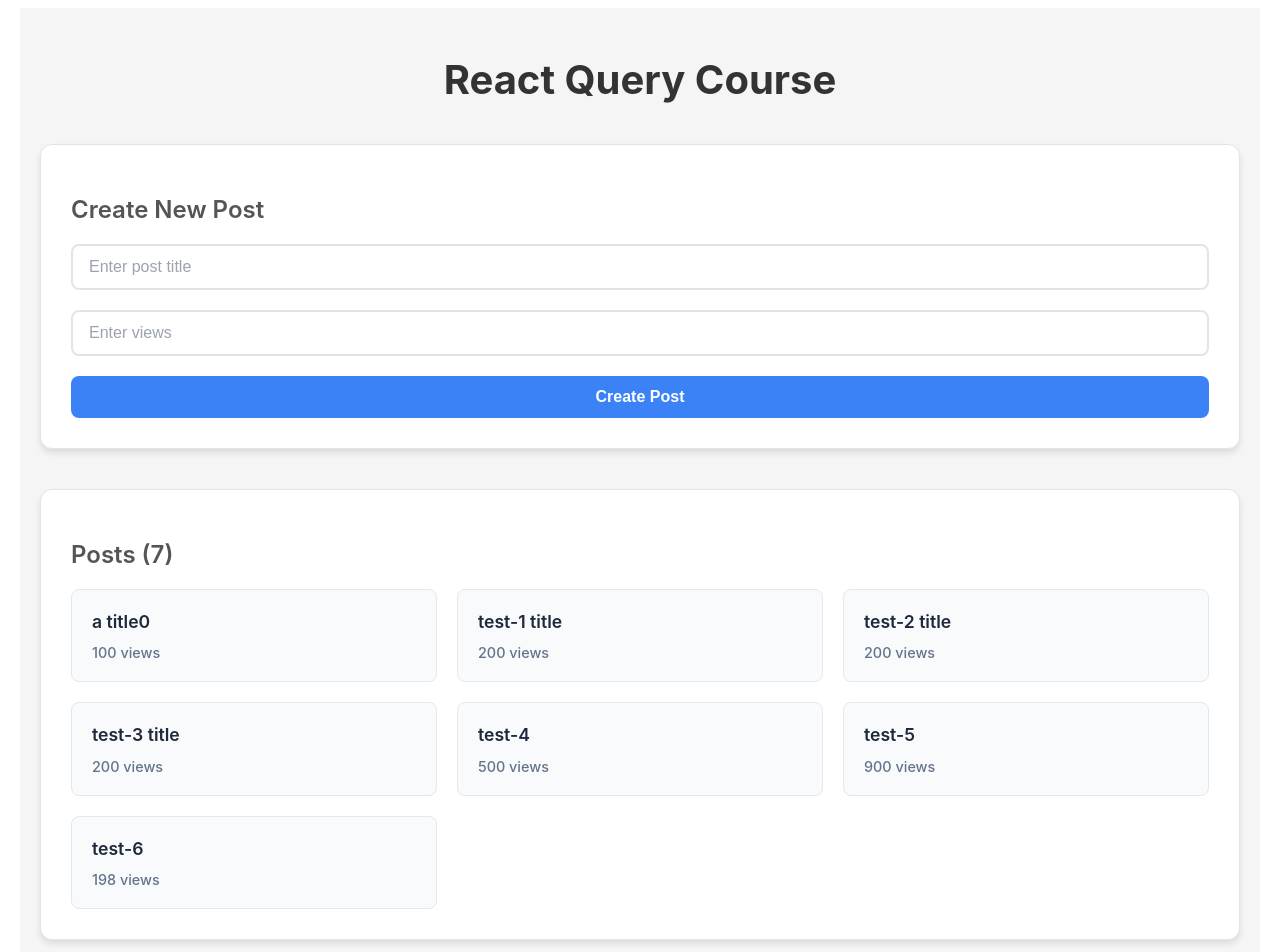
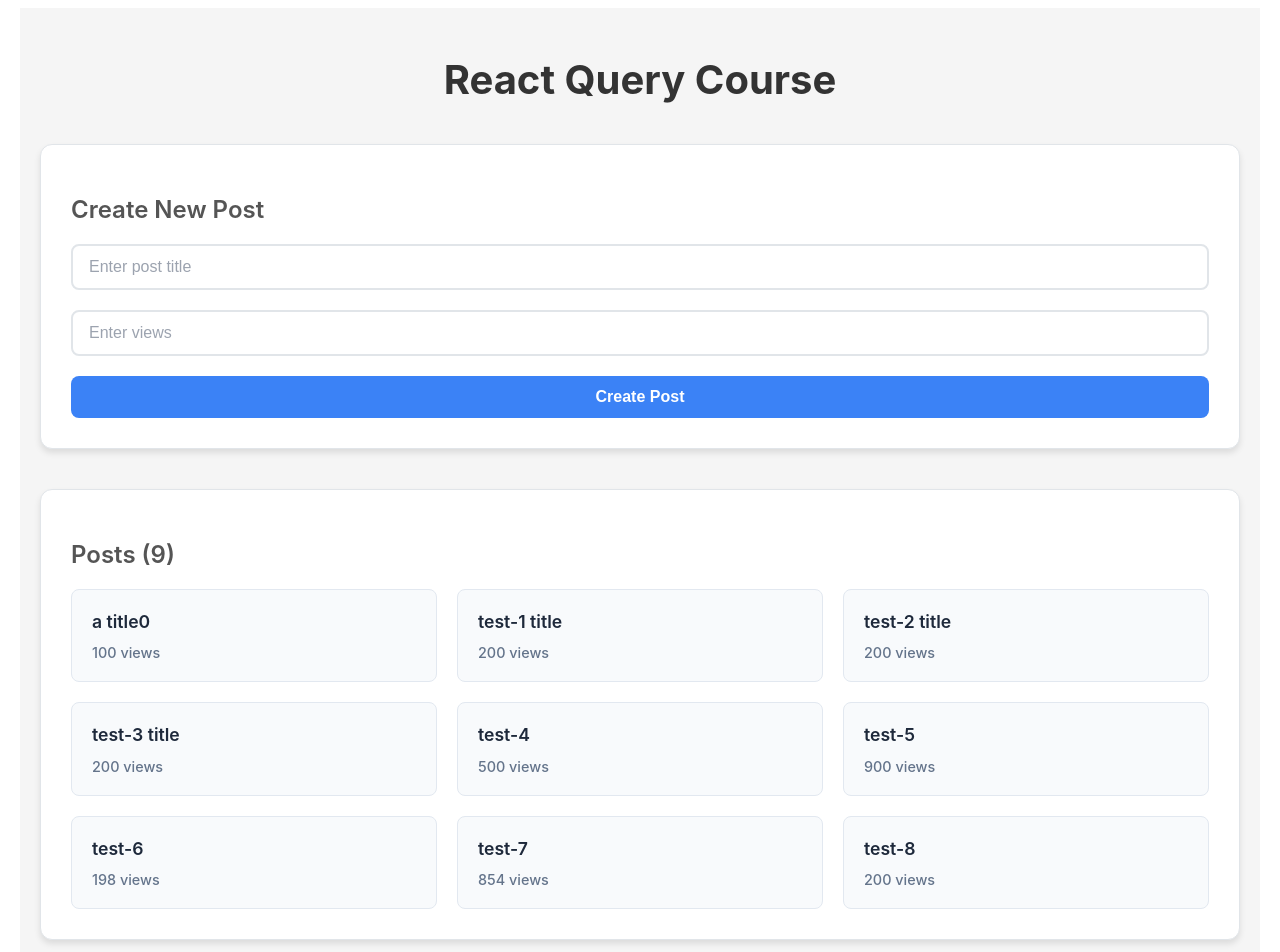
Before and after one commit to alfa155518/learn-react-qyery, a React (Vite) app: page / in a window 1280 px wide. Shown: the top 952 px of the page. Built offline with nearby package versions, Linux system fonts and the light colour scheme; data requests are answered from the project's data file.

Commit message:
Add:add lesson-9

```diff
--- a/db.json
+++ b/db.json
@@ -34,6 +34,16 @@
       "id": "bbf9",
       "title": "test-6",
       "views": 198
+    },
+    {
+      "id": "eea5",
+      "title": "test-7",
+      "views": 854
+    },
+    {
+      "id": "8496",
+      "title": "test-8",
+      "views": 200
     }
   ],
   "comments": [
--- a/src/App.jsx
+++ b/src/App.jsx
@@ -14,28 +14,27 @@ export default function App() {
     queryFn: async () => await getPost(),
   })
 
-  const { mutate, isPending, isError: mutationIsError, isSuccess, reset } = useMutation({
+  const { mutateAsync, isPending, isError: mutationIsError, isSuccess, reset } = useMutation({
     mutationFn: createPost,
-    onSuccess: () => {
-      refetch();
-      setNewPostTitle("")
-      setNewPostViews("")
-      reset();
-    },
-    onError: (error) => {
-      alert('Error creating post: ' + error.message);
-    },
   })
 
 
 
-  const handleSubmit = (e) => {
+  const handleSubmit = async (e) => {
     e.preventDefault()
     if (newPostTitle.trim() && newPostViews.trim()) {
-      mutate({
-        title: newPostTitle,
-        views: parseInt(newPostViews)
-      })
+      try {
+        await mutateAsync({
+          title: newPostTitle,
+          views: parseInt(newPostViews)
+        });
+        refetch();
+        setNewPostTitle("")
+        setNewPostViews("")
+        reset();
+      } catch (error) {
+        alert('Mutation failed: ' + error.message);
+      }
     }
   }
 
```
Also changed, not shown: desc.js (+20 -9 lines).
